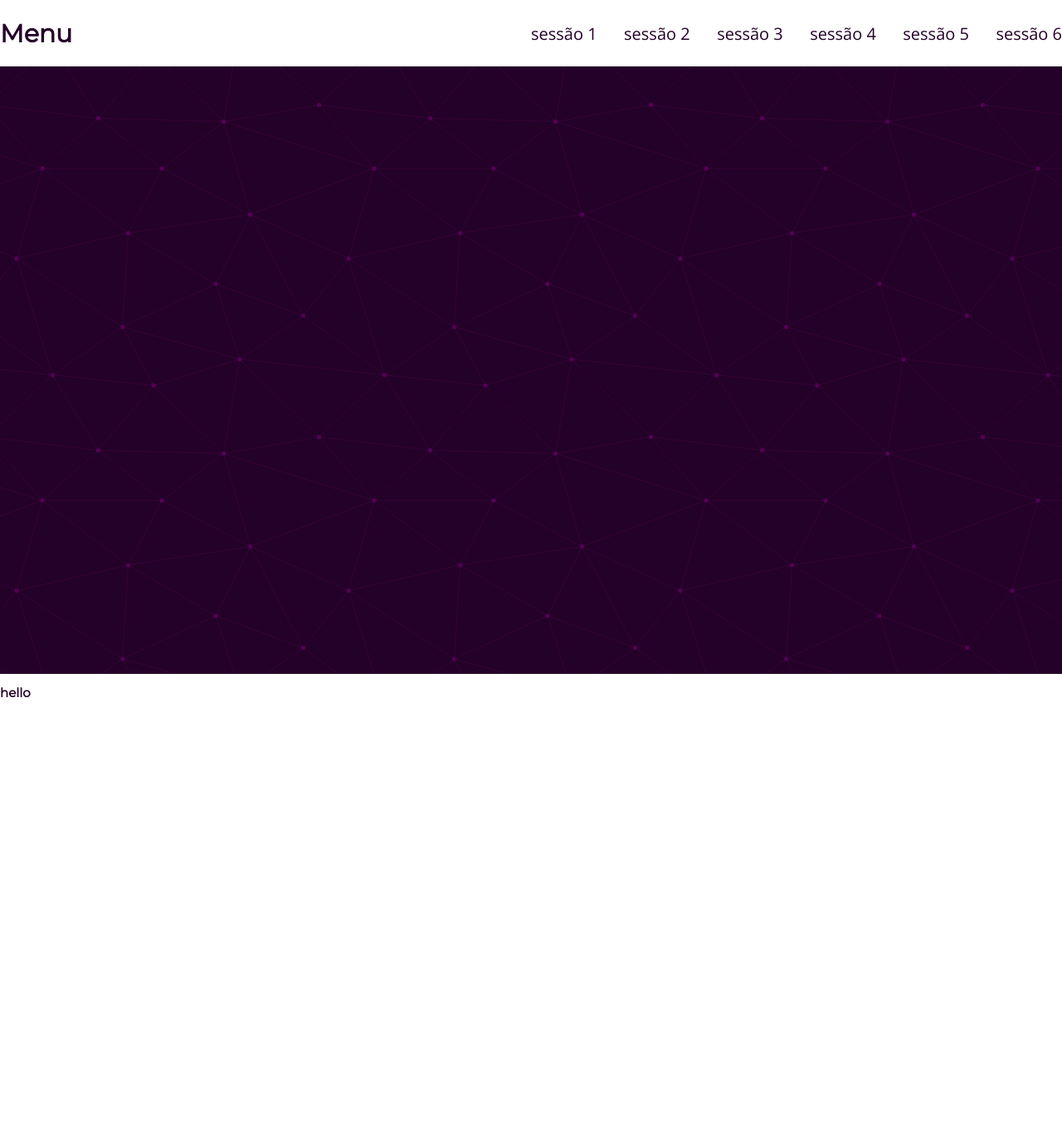
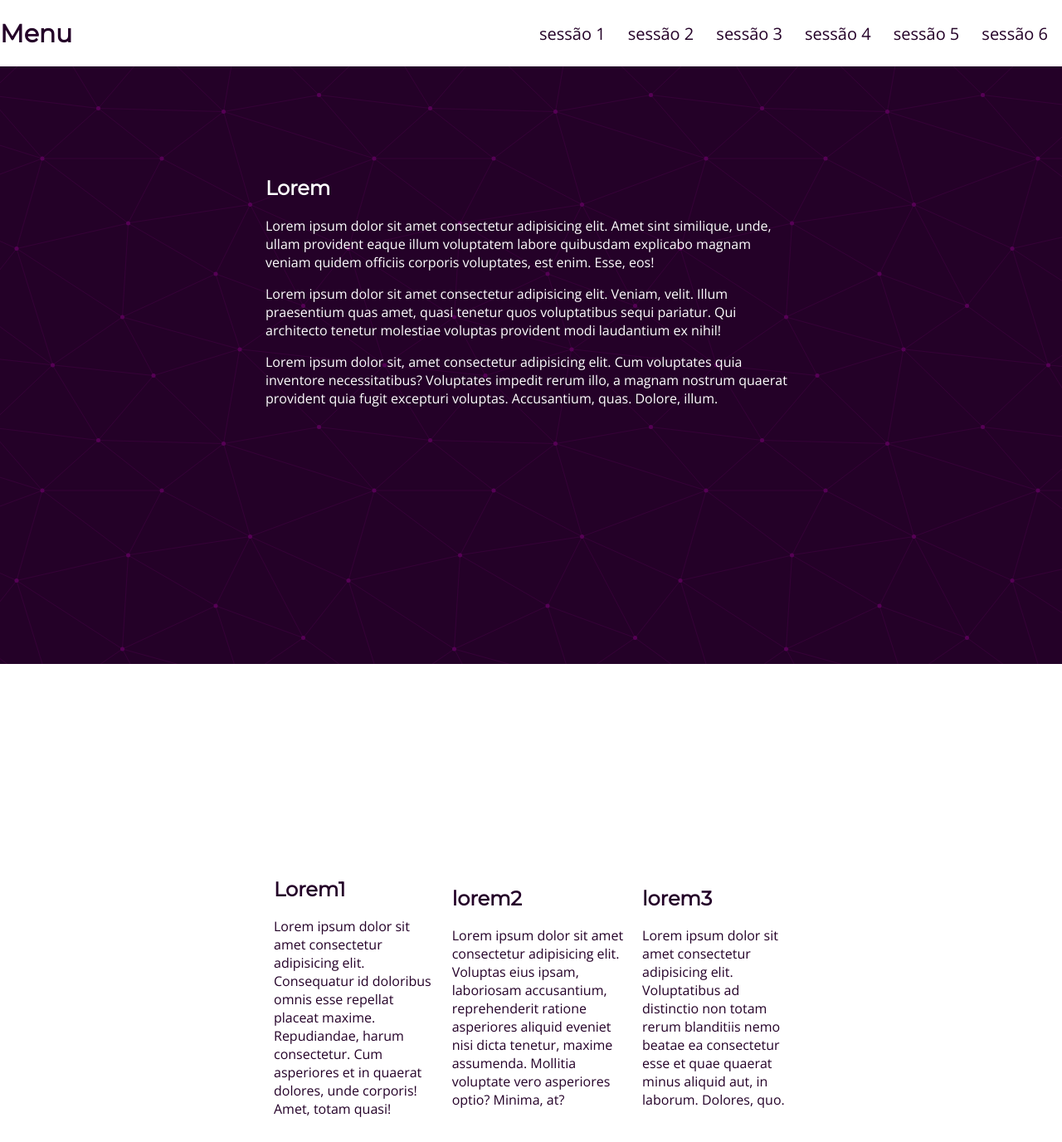
Before and after one commit to MHWebSolutions/landing-Page, a plain HTML site: page index.html in a window 1280 px wide. Shown: the top 1376 px of the page at 83% size. Drawn offline with nearby package versions, Linux system fonts and the light colour scheme.

Commit message:
this is getting beautiful,isn't?

```diff
--- a/index.html
+++ b/index.html
@@ -12,20 +12,46 @@
 <body>
     <nav>
         <h1>Menu</h1>
-        <ul>
-            <li>sessão 1</li>
-            <li>sessão 2</li>
-            <li>sessão 3</li>
-            <li>sessão 4</li>
+        <ul class="menu">
+            <li><a href="#One">sessão 1</a></li>
+            <li><a href="#Two">sessão 2</a></li>
+            <li><a href="#Three">sessão 3</a></li>
+            <li><a href="#Four">sessão 4</a></li>
             <li>sessão 5</li>
             <li>sessão 6</li>
         </ul>
     </nav>
-    <section class="secao main-bg">
+    <section id="One" class="secao main-bg">
+        <div class="secao1">
+           <h1>Lorem</h1>
+           <p>Lorem ipsum dolor sit amet consectetur adipisicing elit. Amet sint similique, unde, ullam provident eaque illum voluptatem labore quibusdam explicabo magnam veniam quidem officiis corporis voluptates, est enim. Esse, eos!</p>
+           <p>Lorem ipsum dolor sit amet consectetur adipisicing elit. Veniam, velit. Illum praesentium quas amet, quasi tenetur quos voluptatibus sequi pariatur. Qui architecto tenetur molestiae voluptas provident modi laudantium ex nihil!</p>
+           <p>Lorem ipsum dolor sit, amet consectetur adipisicing elit. Cum voluptates quia inventore necessitatibus? Voluptates impedit rerum illo, a magnam nostrum quaerat provident quia fugit excepturi voluptas. Accusantium, quas. Dolore, illum.</p>
+        </div>
+    </section>
+    <section id="Two" class="secao">
+        <div class="container">
+            <ul class="columns">
+                <li>
+                    <h1>Lorem1</h1>
+                    <p>Lorem ipsum dolor sit amet consectetur adipisicing elit. Consequatur id doloribus omnis esse repellat placeat maxime. Repudiandae, harum consectetur. Cum asperiores et in quaerat dolores, unde corporis! Amet, totam quasi!</p>
+                </li>
+                <li>
+                    <h1>lorem2</h1>
+                    <p>Lorem ipsum dolor sit amet consectetur adipisicing elit. Voluptas eius ipsam, laboriosam accusantium, reprehenderit ratione asperiores aliquid eveniet nisi dicta tenetur, maxime assumenda. Mollitia voluptate vero asperiores optio? Minima, at?</p>
+                </li>
+                <li>
+                    <h2>lorem3</h2>
+                    <p>Lorem ipsum dolor sit amet consectetur adipisicing elit. Voluptatibus ad distinctio non totam rerum blanditiis nemo beatae ea consectetur esse et quae quaerat minus aliquid aut, in laborum. Dolores, quo.</p>
+                </li>
+            </ul>
+        </div>
+    </section>
+    <section id="Three" class="secao main-bg">
         <h1>Olá</h1>
     </section>
-    <section class="secao">
-        <h1>hello</h1>
+    <section id="Four" class="secao">
+        <h1>Olá</h1>
     </section>
 </body>
 </html>
--- a/styles/style.css
+++ b/styles/style.css
@@ -2,9 +2,10 @@ html{
     margin: 0;
     padding: 0;
     font-size: 62.5%;
-    box-sizing: border-box;
+
     margin-block-start: 0;
     margin-block-end: 0;
+    scroll-behavior: smooth;
 }
 
 body{
@@ -13,9 +14,15 @@ body{
     margin: 0;
 }
 
+a{
+    text-decoration: none;
+    color: var(--primary-color);
+}
+
 :root{
     --primary-color: #240128;
     --white-color: #FFFFFF;
+    --gray-color: #ffffff8c;
 }
 nav{
     display: flex;
@@ -40,16 +47,19 @@ ul{
     height: 100%;
     margin-block-start: 0;
     margin-block-end: 0;
+    padding-inline-start: 0;
 }
 
-ul li{
+ul.menu li{
+    width: 100%;
     align-items: center;
     display: flex;
     height: 100%;
     align-self: center;
+    padding: 0 10px 0 10px;
 }
 
-ul li:hover{
+ul.menu li:hover{
     background: gray;
 }
 
@@ -62,9 +72,28 @@ ul li:hover{
 
 .secao{
     min-height: 100vh;
+    display: flex;
 
 }
 
 h1, h2 , h3 , h4, h5, h6{
     font-family: "Montserrat", sans-serif;
 }
+
+.secao1{
+    margin: 15% auto;
+    font-size: 1.6rem;
+    width: 50%;
+}
+
+.container{
+    width: 100%;
+}
+ul.columns{
+    font-size: 1.6rem;
+    margin: auto;
+}
+
+ul.columns li{
+    padding: 10px;
+}
```
